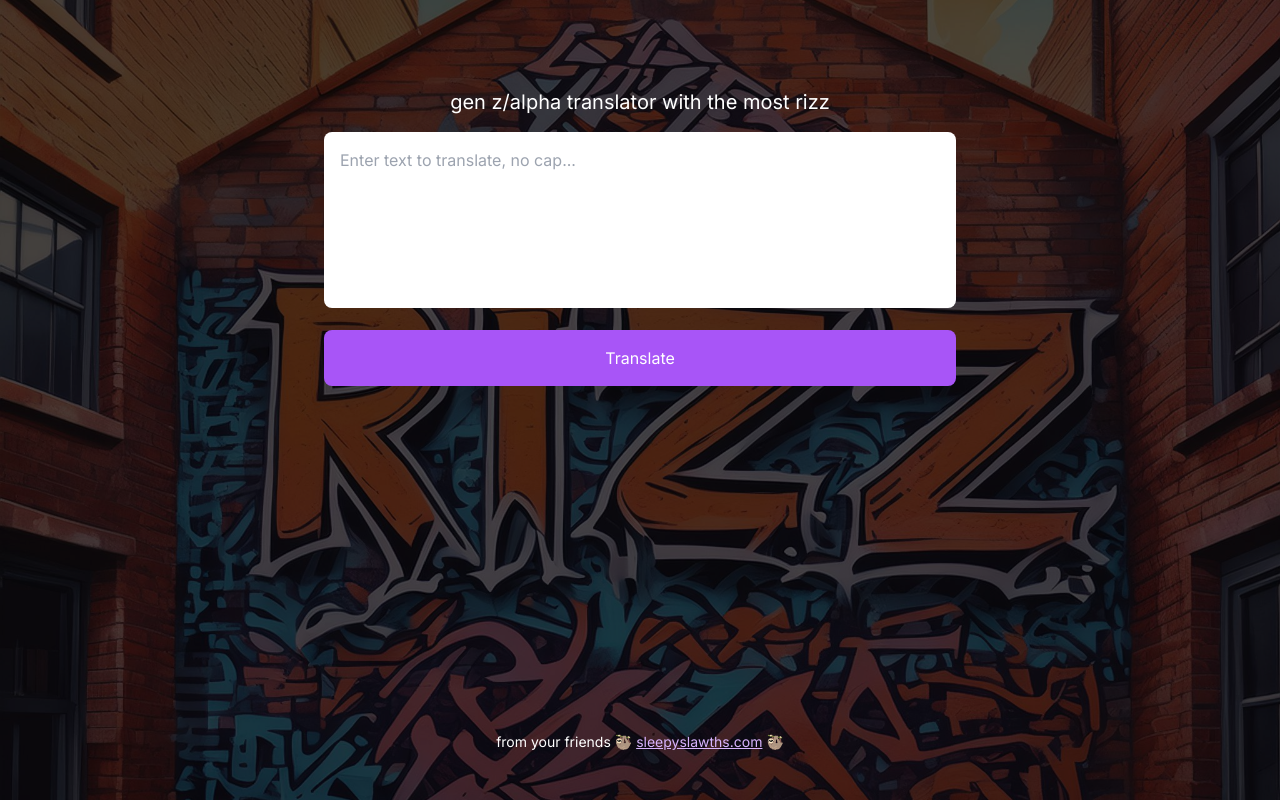
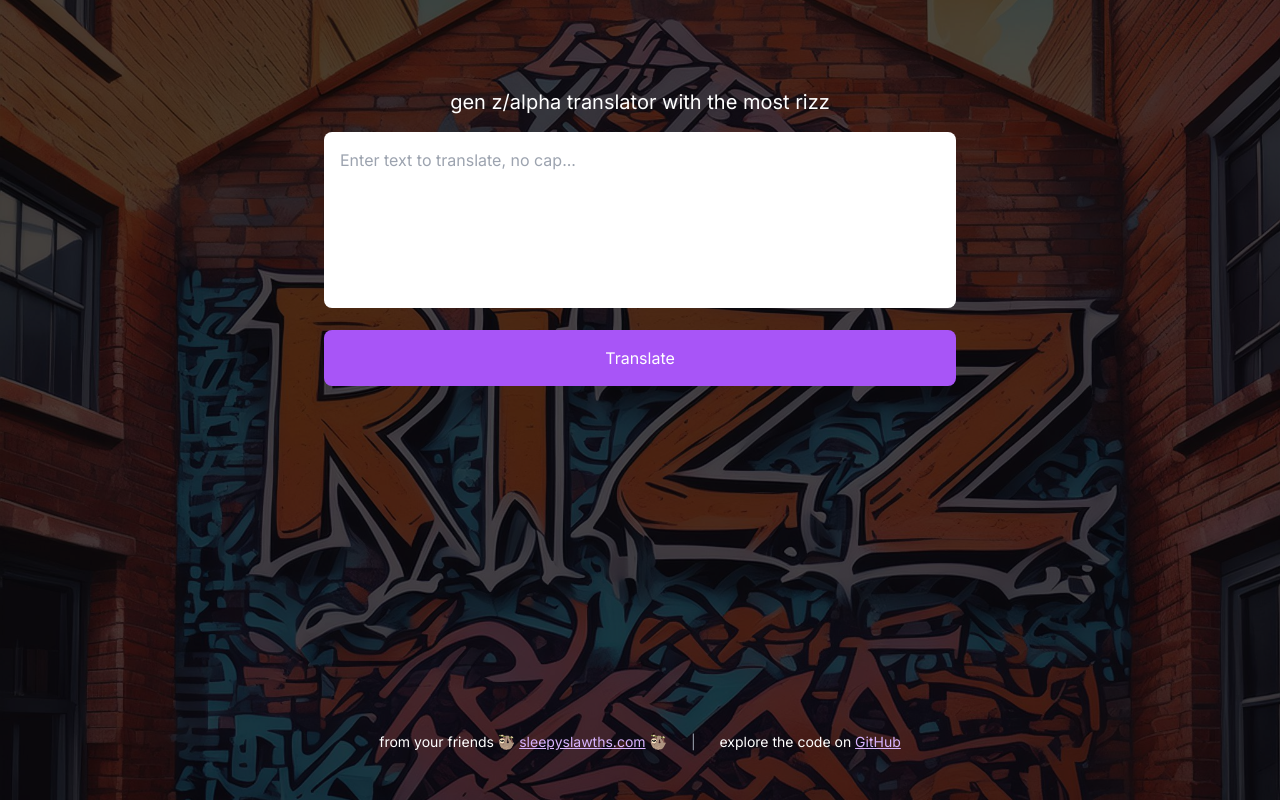
Before and after one commit to missionmike/gen-alpha-translator, a Next.js app: page / in a window 1280 px wide. Built offline with nearby package versions, Linux system fonts and the light colour scheme.

Commit message:
add button id and github link

```diff
--- a/app/page.tsx
+++ b/app/page.tsx
@@ -16,7 +16,15 @@ export default function Home() {
         >
           sleepyslawths.com
         </Link>{" "}
-        🦥
+        🦥 <span className="ml-5 mr-5 text-gray-400">|</span> explore the code
+        on{" "}
+        <Link
+          href="https://github.com/missionmike/gen-alpha-translator"
+          className="text-purple-300 underline"
+          target="_blank"
+        >
+          GitHub
+        </Link>
       </footer>
     </main>
   );
--- a/components/Translator/Translator.tsx
+++ b/components/Translator/Translator.tsx
@@ -54,6 +54,7 @@ export const Translator = () => {
         <button
           onClick={translateText}
           className="bg-purple-500 text-white w-full p-4 rounded-lg mt-4"
+          id="translate-btn"
         >
           Translate
         </button>
```
